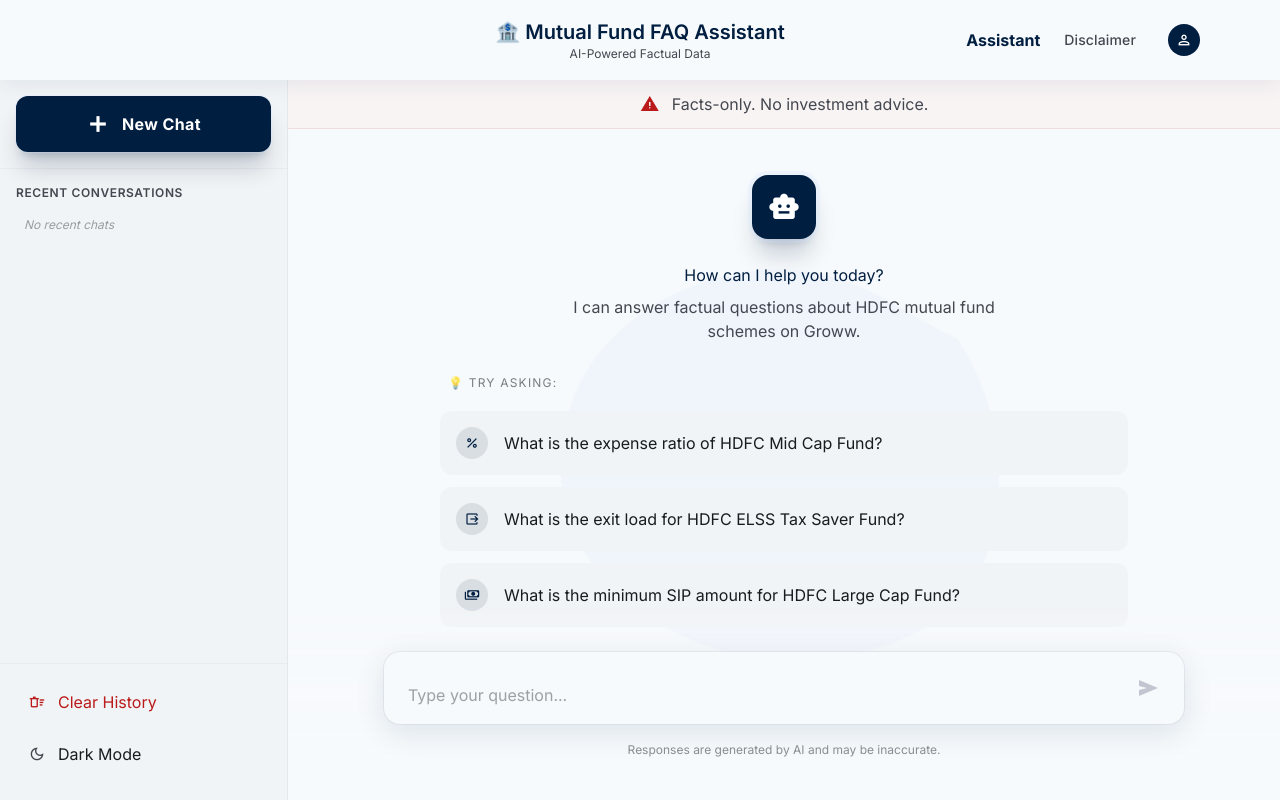
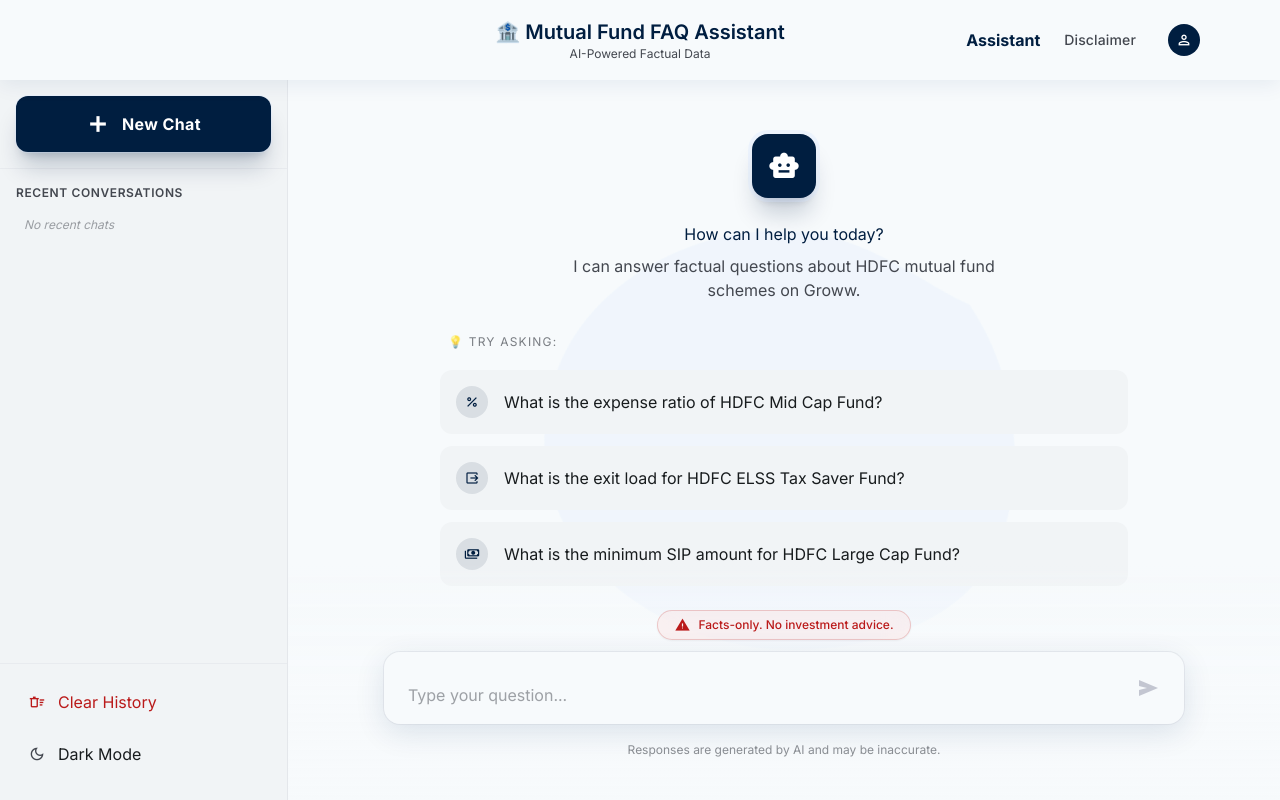
Before and after one commit to ganeshkondaveeti/rag-chatbot, a React (Vite) app in the folder frontend/: page / in a window 1280 px wide. Built offline with nearby package versions, Linux system fonts and the light colour scheme.

Commit message:
feat(ui): move disclaimer banner to floating pill above input box

```diff
--- a/frontend/src/App.jsx
+++ b/frontend/src/App.jsx
@@ -277,14 +277,8 @@
         {/* Chat Area */}
         <div className="flex flex-col w-full h-full relative overflow-hidden">
 
-          {/* Disclaimer Banner */}
-          <div className="w-full bg-error-container/20 dark:bg-error-container/10 border-b border-error/10 dark:border-error/20 py-3 px-margin-mobile lg:px-margin-desktop flex items-center justify-center gap-3 shrink-0 z-10 backdrop-blur-sm sticky top-0">
-            <span className="material-symbols-outlined text-error dark:text-red-400 text-[20px]" style={{fontVariationSettings: "'FILL' 1"}}>warning</span>
-            <p className="font-label-md text-on-surface-variant dark:text-gray-300 m-0">Facts-only. No investment advice.</p>
-          </div>
-
           {/* Main Chat Container */}
-          <div ref={chatContainerRef} className="flex-1 min-h-0 overflow-y-auto overflow-x-hidden relative scroll-smooth flex flex-col items-center w-full pb-32">
+          <div ref={chatContainerRef} className="flex-1 min-h-0 overflow-y-auto overflow-x-hidden relative scroll-smooth flex flex-col items-center w-full pb-40">
 
             {/* Abstract Background Decoration */}
             <div className="absolute inset-0 pointer-events-none opacity-40 mix-blend-multiply dark:mix-blend-screen dark:opacity-10 flex justify-center -z-10">
@@ -400,7 +394,16 @@
           </div>
 
           {/* Input Area */}
-          <div className="absolute bottom-0 left-0 w-full bg-gradient-to-t from-background via-background/95 to-transparent dark:from-gray-900 dark:via-gray-900/95 pt-12 pb-margin-mobile lg:pb-margin-desktop px-margin-mobile lg:px-margin-desktop flex justify-center z-20 pointer-events-none">
+          <div className="absolute bottom-0 left-0 w-full bg-gradient-to-t from-background via-background/95 to-transparent dark:from-gray-900 dark:via-gray-900/95 pt-12 pb-margin-mobile lg:pb-margin-desktop px-margin-mobile lg:px-margin-desktop flex flex-col items-center z-20 pointer-events-none">
+
+            {/* Disclaimer Banner */}
+            <div className="w-full max-w-[800px] pointer-events-auto mb-3 flex justify-center">
+              <div className="bg-error-container/30 dark:bg-error-container/20 border border-error/20 dark:border-error/30 py-1.5 px-4 rounded-full flex items-center justify-center gap-2 backdrop-blur-md shadow-sm">
+                <span className="material-symbols-outlined text-error dark:text-red-400 text-[16px]" style={{fontVariationSettings: "'FILL' 1"}}>warning</span>
+                <p className="font-label-sm font-medium text-error dark:text-red-300 m-0 text-xs">Facts-only. No investment advice.</p>
+              </div>
+            </div>
+
             <div className="w-full max-w-[800px] pointer-events-auto">
               <form onSubmit={handleSubmitForm} className="relative flex items-end w-full rounded-2xl bg-surface dark:bg-gray-800 shadow-[0_8px_30px_rgba(0,51,102,0.12)] dark:shadow-[0_8px_30px_rgba(0,0,0,0.4)] border-none ring-1 ring-outline-variant/30 dark:ring-gray-700 transition-all duration-300 focus-within:ring-2 focus-within:ring-secondary dark:focus-within:ring-primary-fixed focus-within:shadow-[0_8px_40px_rgba(48,94,160,0.2)] dark:focus-within:shadow-[0_8px_40px_rgba(0,0,0,0.5)]">
                 <textarea
```
